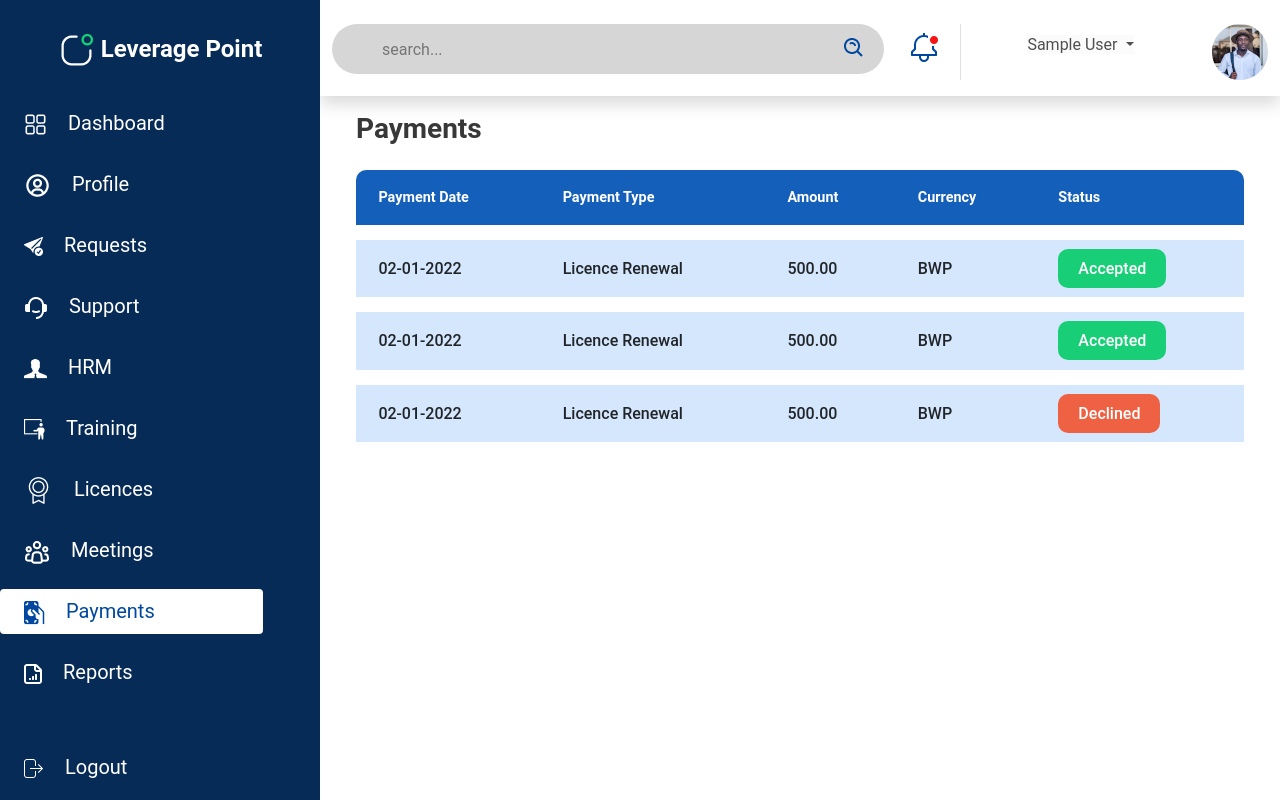
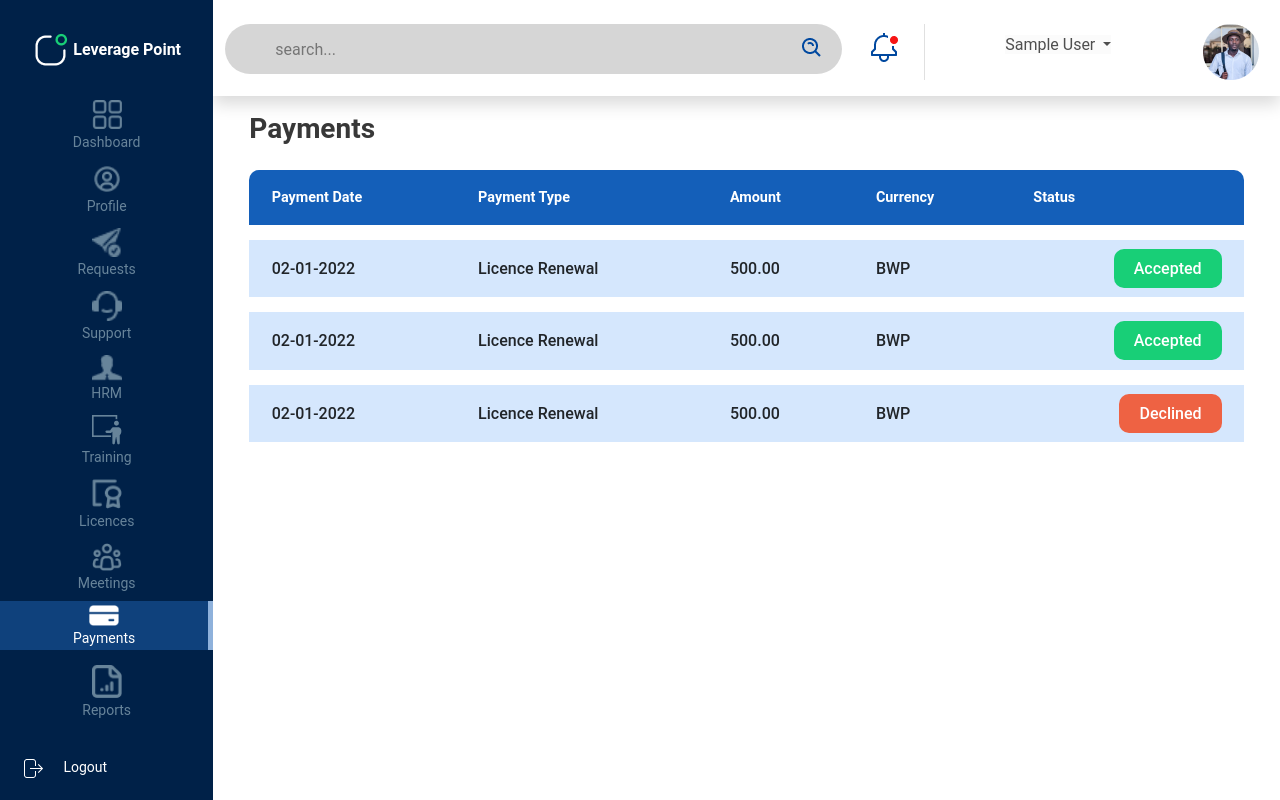
Before and after one commit to Hallykola/leveragepoint, a Laravel app: page /payments in a window 1280 px wide. Run offline with Laravel 8, Linux system fonts and the light colour scheme; the visitor is signed in with stand-in values (Sample User, id 1); parts of the project's set-up code (start-up, migrations or seed data) failed here and were passed over.

Commit message:
updated sidenav

```diff
--- a/resources/views/Payments.blade.php
+++ b/resources/views/Payments.blade.php
@@ -24,21 +24,21 @@
                         <td>Licence Renewal</td>
                         <td>500.00</td>
                         <td>BWP</td>
-                        <td><span class="statusG">Accepted</span></td>
+                        <td class="text-end"><span class="statusG">Accepted</span></td>
                     </tr>
                     <tr class="PaymentTbody">
                         <td>02-01-2022</td>
                         <td>Licence Renewal</td>
                         <td>500.00</td>
                         <td>BWP</td>
-                        <td><span class="statusG">Accepted</span></td>
+                        <td class="text-end"><span class="statusG">Accepted</span></td>
                     </tr>
                     <tr class="PaymentTbody">
                         <td>02-01-2022</td>
                         <td>Licence Renewal</td>
                         <td>500.00</td>
                         <td>BWP</td>
-                        <td><span class="statusR">Declined</span></td>
+                        <td class="text-end"><span class="statusR">Declined</span></td>
                     </tr>
                 </tbody>
             </table>
--- a/resources/views/components/sideNav.blade.php
+++ b/resources/views/components/sideNav.blade.php
@@ -2,126 +2,236 @@
     <div class="row p-3">
         <div class="col text-center sideNavTittle pt-3">
             <span>
-                <h4>
+                <h6>
                     <img src="/assets/img/sideNav/iconoir_app-notification.png" alt="">
                     <b>Leverage Point</b>
-                </h4>
+                </h6>
             </span>
         </div>
     </div>
     <div class="row">
         {{-- Dashboard --}}
-        <div class="col-10 sideNavItem py-2">
+        <div class="col-12 sideNavItem">
             @if($pageTittle == 'Dashboard')
-                <div class="container rounded active">
-                    <img src="/assets/img/sideNav/activeDashboard.png" alt="">
-                    <a class="ps-3" href="{{ route('dashboard')}}" style="color: inherit !important">Dashboard</a>
+                <div class="container-fluid active">
+                    <a class="sideNavLink" href="{{ route('dashboard') }}" style="color: inherit !important">
+                        <div class="text-center pt-1">
+                            <img src="/assets/img/sideNav/dashboard.png" width="30px">
+                        </div>
+                        <div class="text-center py-1">Dashboard</div>
+                    </a>
                 </div>
             @else
-                <div class="container rounded">
-                    <img src="/assets/img/sideNav/dashboard.png" alt="">
-                    <a class="ps-3" href="{{ route('dashboard')}}" style="color: inherit !important">Dashboard</a>
+                <div class="container-fluid">
+                    <a class="sideNavLink" href="{{ route('dashboard') }}" style="color: inherit !important">
+                        <div class="text-center pt-1">
+                            <img src="/assets/img/sideNav/activeDashboard.png" width="30px">
+                        </div>
+                        <div class="text-center py-1" style="color: #67849A">Dashboard</div>
+                    </a>
                 </div>
             @endif
         </div>
         {{-- Profile --}}
-        <div class="col-10 sideNavItem py-2">
+        <div class="col-12 sideNavItem">
             @if($pageTittle == 'Profile')
-                <div class="container rounded active">
-                    <img src="/assets/img/sideNav/bx_bx-user-circle2.png" alt="">
-                    <a class="ps-3" href="{{ route('profile')}}" style="color: inherit !important">Profile</a>
+                <div class="container-fluid active">
+                    <a class="sideNavLink" href="{{ route('profile') }}" style="color: inherit !important">
+                        <div class="text-center pt-1">
+                            <img src="/assets/img/sideNav/bx_bx-user-circle.png" width="30px">
+                        </div>
+                        <div class="text-center py-1">Profile</div>
+                    </a>
                 </div>
             @else
-                <div class="container rounded">
-                    <img src="/assets/img/sideNav/bx_bx-user-circle.png" alt="">
-                    <a class="ps-3" href="{{ route('profile')}}" style="color: inherit !important">Profile</a>
+                <div class="container-fluid">
+                    <a class="sideNavLink" href="{{ route('profile') }}" style="color: inherit !important">
+                        <div class="text-center pt-1">
+                            <img src="/assets/img/sideNav/bx_bx-user-circle2.png" width="30px">
+                        </div>
+                        <div class="text-center py-1" style="color: #67849A">Profile</div>
+                    </a>
                 </div>
             @endif
         </div>
-        <div class="col-10 sideNavItem py-2">
-            <div class="container rounded
+        {{-- Request --}}
+        <div class="col-12 sideNavItem">
             @if($pageTittle == 'Requests')
-                active
-            @endif">
-                <img src="/assets/img/sideNav/bi_send-check-fill.png" alt="">
-                <a class="ps-3" href="{{ route('dashboard')}}" style="color: inherit !important">Requests</a>
+                <div class="container-fluid active">
+                    <a class="sideNavLink" href="{{ route('dashboard') }}" style="color: inherit !important">
+                        <div class="text-center pt-1">
+                            <img src="/assets/img/sideNav/bi_send-check-fill1.png" width="30px">
                         </div>
+                        <div class="text-center py-1">Requests</div>
+                    </a>
                 </div>
-        <div class="col-10 sideNavItem py-2">
-            <div class="container rounded
+            @else
+                <div class="container-fluid">
+                    <a class="sideNavLink" href="{{ route('dashboard') }}" style="color: inherit !important">
+                        <div class="text-center pt-1">
+                            <img src="/assets/img/sideNav/bi_send-check-fill.png" width="30px">
+                        </div>
+                        <div class="text-center py-1" style="color: #67849A">Requests</div>
+                    </a>
+                </div>
+            @endif
+        </div>
+        {{-- Support --}}
+        <div class="col-12 sideNavItem">
             @if($pageTittle == 'Support')
-                active
-            @endif">
-                <img src="/assets/img/sideNav/ri_customer-service-2-fill.png" alt="">
-                <a class="ps-3" href="{{ route('dashboard')}}" style="color: inherit !important">Support</a>
+                <div class="container-fluid active">
+                    <a class="sideNavLink" href="{{ route('dashboard') }}" style="color: inherit !important">
+                        <div class="text-center pt-1">
+                            <img src="/assets/img/sideNav/ri_customer-service-2-fill.png" width="30px">
                         </div>
+                        <div class="text-center py-1">Support</div>
+                    </a>
                 </div>
-        <div class="col-10 sideNavItem py-2">
-            <div class="container rounded
+            @else
+                <div class="container-fluid">
+                    <a class="sideNavLink" href="{{ route('dashboard') }}" style="color: inherit !important">
+                        <div class="text-center pt-1">
+                            <img src="/assets/img/sideNav/rcustomer-service.png" width="30px">
+                        </div>
+                        <div class="text-center py-1" style="color: #67849A">Support</div>
+                    </a>
+                </div>
+            @endif
+        </div>
+        {{-- HRM --}}
+        <div class="col-12 sideNavItem">
             @if($pageTittle == 'HRM')
-                active
-            @endif">
-                <img src="/assets/img/sideNav/Vector.png" alt="">
-                <a class="ps-3" href="{{ route('dashboard')}}" style="color: inherit !important">HRM</a>
+                <div class="container-fluid active">
+                    <a class="sideNavLink" href="{{ route('dashboard') }}" style="color: inherit !important">
+                        <div class="text-center pt-1">
+                            <img src="/assets/img/sideNav/Vector.png" width="30px">
                         </div>
+                        <div class="text-center py-1">HRM</div>
+                    </a>
                 </div>
-        <div class="col-10 sideNavItem py-2">
-            <div class="container rounded
+            @else
+                <div class="container-fluid">
+                    <a class="sideNavLink" href="{{ route('dashboard') }}" style="color: inherit !important">
+                        <div class="text-center pt-1">
+                            <img src="/assets/img/sideNav/hrm.png" width="30px">
+                        </div>
+                        <div class="text-center py-1" style="color: #67849A">HRM</div>
+                    </a>
+                </div>
+            @endif
+        </div>
+        {{-- Traning --}}
+        <div class="col-12 sideNavItem">
             @if($pageTittle == 'Training')
-                active
-            @endif">
-                <img src="/assets/img/sideNav/Vector2.png" alt="">
-                <a class="ps-3" href="{{ route('dashboard')}}" style="color: inherit !important">Training</a>
+                <div class="container-fluid active">
+                    <a class="sideNavLink" href="{{ route('dashboard') }}" style="color: inherit !important">
+                        <div class="text-center pt-1">
+                            <img src="/assets/img/sideNav/Vector2.png" width="30px">
                         </div>
+                        <div class="text-center py-1">Training</div>
+                    </a>
                 </div>
-        <div class="col-10 sideNavItem py-2">
-            <div class="container rounded
+            @else
+                <div class="container-fluid">
+                    <a class="sideNavLink" href="{{ route('dashboard') }}" style="color: inherit !important">
+                        <div class="text-center pt-1">
+                            <img src="/assets/img/sideNav/training.png" width="30px">
+                        </div>
+                        <div class="text-center py-1" style="color: #67849A">Training</div>
+                    </a>
+                </div>
+            @endif
+        </div>
+        {{-- Licences --}}
+        <div class="col-12 sideNavItem">
             @if($pageTittle == 'Licences')
-                active
-            @endif">
-                <img src="/assets/img/sideNav/ph_medal-light.png" alt="">
-                <a class="ps-3" href="{{ route('dashboard')}}" style="color: inherit !important">Licences</a>
+                <div class="container-fluid active">
+                    <a class="sideNavLink" href="{{ route('dashboard') }}" style="color: inherit !important">
+                        <div class="text-center pt-1">
+                            <img src="/assets/img/sideNav/ph_medal-light.png" width="30px">
                         </div>
+                        <div class="text-center py-1">Licences</div>
+                    </a>
                 </div>
-        <div class="col-10 sideNavItem py-2">
-            <div class="container rounded
+            @else
+                <div class="container-fluid">
+                    <a class="sideNavLink" href="{{ route('dashboard') }}" style="color: inherit !important">
+                        <div class="text-center pt-1">
+                            <img src="/assets/img/sideNav/licences.png" width="30px">
+                        </div>
+                        <div class="text-center py-1" style="color: #67849A">Licences</div>
+                    </a>
+                </div>
+            @endif
+        </div>
+        {{-- Meetings --}}
+        <div class="col-12 sideNavItem">
             @if($pageTittle == 'Meetings')
-                active
-            @endif">
-                <img src="/assets/img/sideNav/Meeting.png" alt="">
-                <a class="ps-3" href="{{ route('dashboard')}}" style="color: inherit !important">Meetings</a>
+                <div class="container-fluid active">
+                    <a class="sideNavLink" href="{{ route('dashboard') }}" style="color: inherit !important">
+                        <div class="text-center pt-1">
+                            <img src="/assets/img/sideNav/Meeting.png" width="30px">
                         </div>
+                        <div class="text-center py-1">Meetings</div>
+                    </a>
+                </div>
+            @else
+                <div class="container-fluid">
+                    <a class="sideNavLink" href="{{ route('dashboard') }}" style="color: inherit !important">
+                        <div class="text-center pt-1">
+                            <img src="/assets/img/sideNav/Meeting2.png" width="30px">
+                        </div>
+                        <div class="text-center py-1" style="color: #67849A">Meetings</div>
+                    </a>
+                </div>
+            @endif
         </div>
         {{-- payents --}}
-        <div class="col-10 sideNavItem py-2">
+        <div class="col-12 sideNavItem">
             @if($pageTittle == 'Payments')
-                <div class="container rounded active">
-                    <img src="/assets/img/sideNav/activePay.png" alt="">
-                    <a class="ps-3" href="{{ route('payments')}}" style="color: inherit !important">Payments</a>
+                <div class="container-fluid active">
+                    <a class="sideNavLink" href="{{ route('payments') }}" style="color: inherit !important">
+                        <div class="text-center pt-1">
+                            <img src="/assets/img/sideNav/activePay.png" width="30px">
+                        </div>
+                        <div class="text-center py-1">Payments</div>
+                    </a>
                 </div>
             @else
-                <div class="container rounded">
-                    <img src="/assets/img/sideNav/Pay.png" alt="">
-                    <a class="ps-3" href="{{ route('payments')}}" style="color: inherit !important">Payments</a>
+                <div class="container-fluid">
+                    <a class="sideNavLink" href="{{ route('payments') }}" style="color: inherit !important">
+                        <div class="text-center pt-1">
+                            <img src="/assets/img/sideNav/Pay.png" width="30px">
+                        </div>
+                        <div class="text-center py-1" style="color: #67849A">Payments</div>
+                    </a>
                 </div>
             @endif
         </div>
         {{-- reports --}}
-        <div class="col-10 sideNavItem pt-2 pb-5">
+        <div class="col-12 sideNavItem pt-2 pb-5">
             @if($pageTittle == 'Reports')
-                <div class="container rounded active">
-                    <img src="/assets/img/sideNav/Group.png" alt="">
-                    <a class="ps-3" href="{{ route('dashboard')}}" style="color: inherit !important">Reports</a>
+                <div class="container-fluid active">
+                    <a class="sideNavLink" href="{{ route('dashboard') }}" style="color: inherit !important">
+                        <div class="text-center pt-1">
+                            <img src="/assets/img/sideNav/Group.png" width="30px">
+                        </div>
+                        <div class="text-center py-1">Reports</div>
+                    </a>
                 </div>
             @else
-                <div class="container rounded">
-                    <img src="/assets/img/sideNav/Group.png" alt="">
-                    <a class="ps-3" href="{{ route('dashboard')}}" style="color: inherit !important">Reports</a>
+                <div class="container-fluid">
+                    <a class="sideNavLink" href="{{ route('dashboard') }}" style="color: inherit !important">
+                        <div class="text-center pt-1">
+                            <img src="/assets/img/sideNav/reports.png" width="30px">
+                        </div>
+                        <div class="text-center py-1" style="color: #67849A">Reports</div>
+                    </a>
                 </div>
             @endif
         </div>
         {{-- logout --}}
-        <div class="col-10 sideNavItem py-2">
+        <div class="col-12 sideNavItem">
             <div class="container logout">
                 <img src="/assets/img/sideNav/Vector3.png" alt="">
                 <a class="ps-3" href="/logout" style="color: inherit !important">Logout</a>
--- a/resources/views/layouts/dashBoardframe.blade.php
+++ b/resources/views/layouts/dashBoardframe.blade.php
@@ -31,7 +31,7 @@
     <!-- Start your project here-->
     <div class="container-fluid">
         <div class="row">
-            <div class="col-3 p-0">
+            <div class="col-2 p-0">
                 @include('components.sideNav')
             </div>
             <div class="col" style="height: 100vh;overflow-y: scroll;">
```
Also changed, not shown: public/assets/css/styles.css, public/assets/img/sideNav/Meeting2.png (added), public/assets/img/sideNav/Pay.png, public/assets/img/sideNav/activeDashboard.png, public/assets/img/sideNav/activePay.png, public/assets/img/sideNav/bi_send-check-fill.png, public/assets/img/sideNav/bi_send-check-fill1.png (added), public/assets/img/sideNav/bx_bx-user-circle2.png, public/assets/img/sideNav/hrm.png (added), public/assets/img/sideNav/licences.png (added), public/assets/img/sideNav/ph_medal-light.png, public/assets/img/sideNav/rcustomer-service.png (added), public/assets/img/sideNav/reports.png (added), public/assets/img/sideNav/training.png (added). Lines whose indentation alone changed are shown as unchanged.
